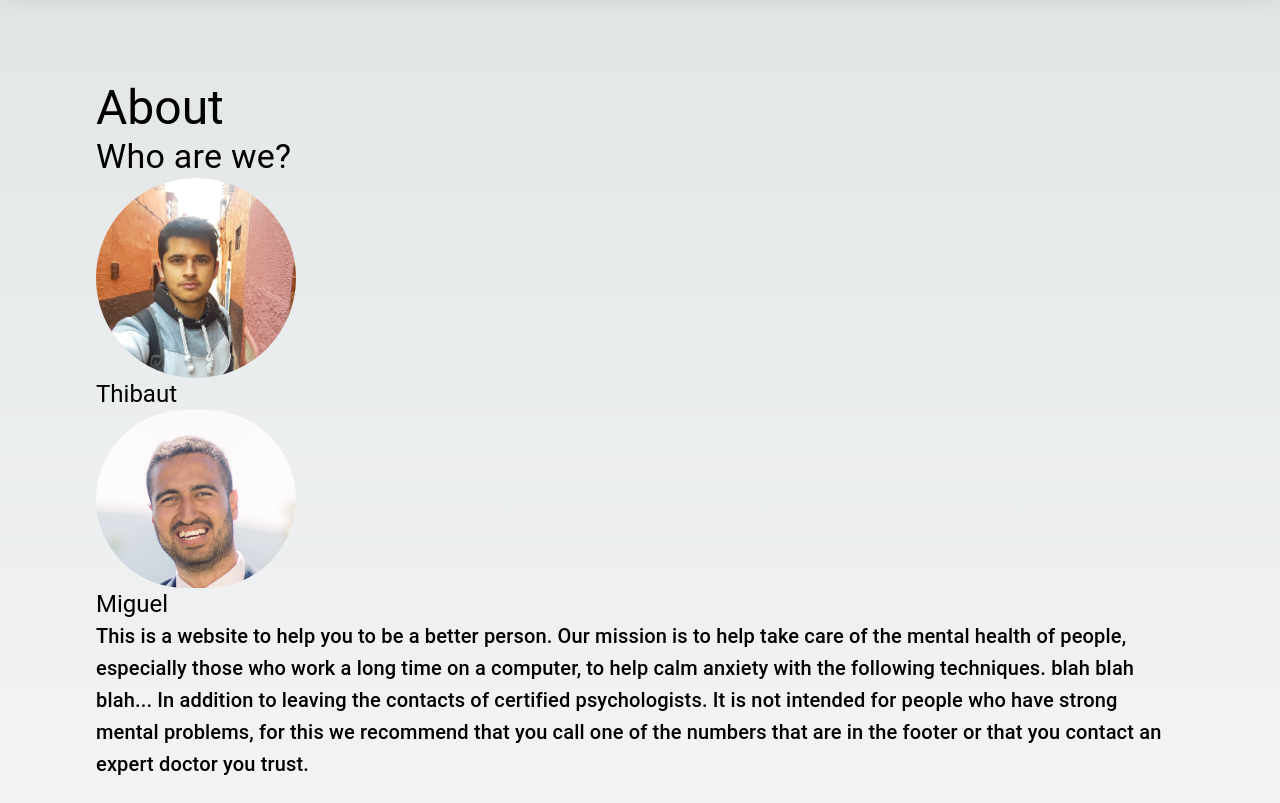
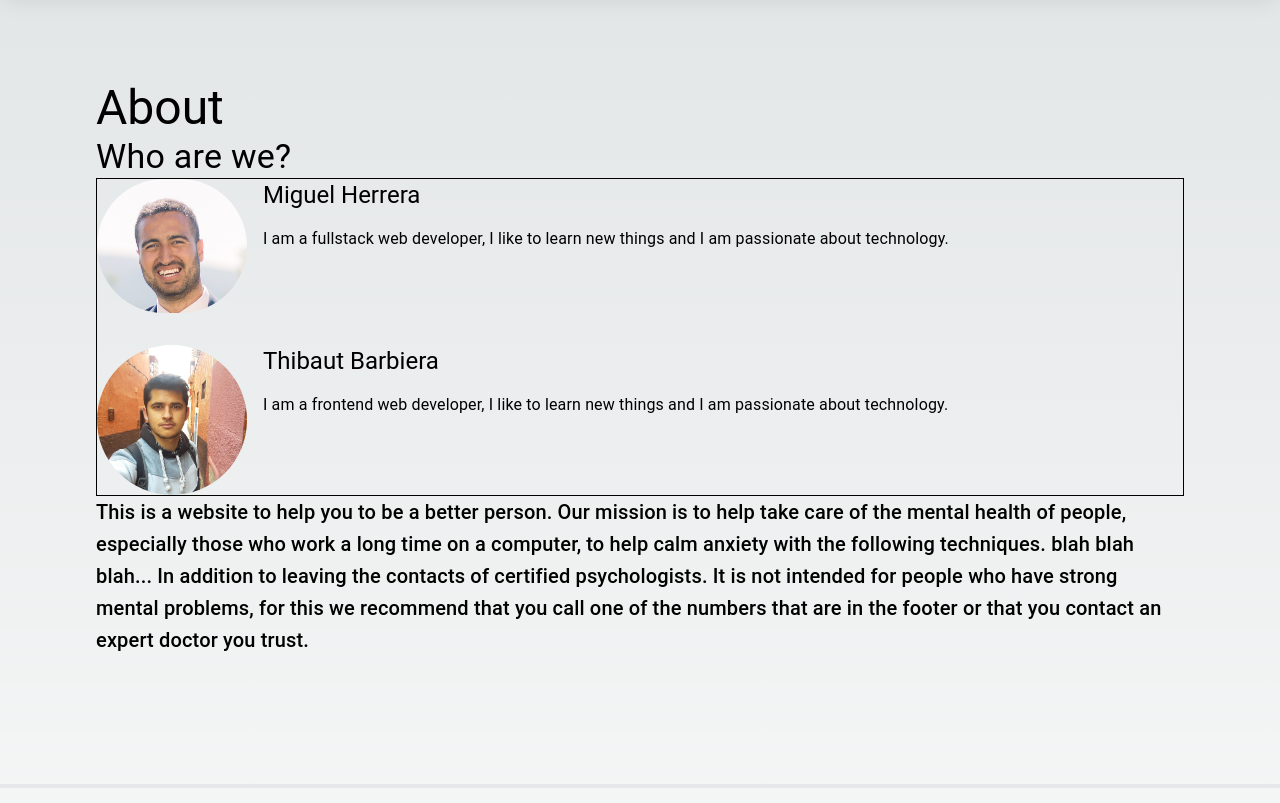
Before and after one commit to backpackoder/getyourmindup, a Next.js app: page /about in a window 1280 px wide. Shown: the part 640-1443 px from the top of the page. Built offline with nearby package versions, Linux system fonts and the light colour scheme; no server answers.

Commit message:
Improve about page

```diff
--- /dev/null
+++ b/app/about/components/Team.tsx
@@ -0,0 +1,67 @@
+import Image from "next/image";
+import { Box, Typography } from "@mui/material";
+
+// Commons
+import { OWNERS } from "@/commons/commons";
+
+export function Team() {
+  return (
+    <Box>
+      <Typography variant="h4" component="h3">
+        Who are we?
+      </Typography>
+
+      <Box
+        sx={{
+          display: "flex",
+          flexDirection: "column",
+          gap: 4,
+          border: "1px solid black",
+        }}
+      >
+        <Presentation person={OWNERS.MIGUEL} />
+        <Presentation person={OWNERS.THIBAUT} />
+      </Box>
+    </Box>
+  );
+}
+
+type PresentationProps = {
+  person: (typeof OWNERS)[keyof typeof OWNERS];
+};
+
+function Presentation({ person }: PresentationProps) {
+  return (
+    <Box
+      sx={{
+        display: "flex",
+        flexWrap: "wrap",
+        // alignItems: "center",
+        gap: 2,
+      }}
+    >
+      <Image
+        src={person.PICTURE}
+        alt={`Picture of ${person.NAME} ${person.SURNAME}`}
+        width={150}
+        height={150}
+        className="rounded-full"
+      />
+
+      <Box
+        sx={{
+          display: "flex",
+          flexDirection: "column",
+          gap: 2,
+        }}
+      >
+        <Typography variant="h5" component="h4">
+          {person.NAME} {person.SURNAME}
+        </Typography>
+        <Typography variant="body1" component="p">
+          {person.BIO}
+        </Typography>
+      </Box>
+    </Box>
+  );
+}
--- a/app/about/page.tsx
+++ b/app/about/page.tsx
@@ -1,7 +1,7 @@
 import { Box, Typography } from "@mui/material";
-import PicOfThibaut from "@/assets/imgs/Thibaut - Profile picture.jpg";
-import PicOfMiguel from "@/assets/imgs/Miguel - Profile picture.jpg";
-import Image, { StaticImageData } from "next/image";
+
+// Components
+import { Team } from "./components/Team";
 
 export default function About() {
   return (
@@ -10,14 +10,7 @@ export default function About() {
         About
       </Typography>
 
-      <Box>
-        <Typography variant="h4" component="h3">
-          Who are we?
-        </Typography>
-
-        <Presentation picture={PicOfThibaut} name="Thibaut" />
-        <Presentation picture={PicOfMiguel} name="Miguel" />
-      </Box>
+      <Team />
 
       <Typography variant="h6" component="p">
         This is a website to help you to be a better person. Our mission is to help take care of the
@@ -30,26 +23,3 @@ export default function About() {
     </Box>
   );
 }
-
-type PresentationProps = {
-  picture: StaticImageData;
-  name: string;
-};
-
-function Presentation({ picture, name }: PresentationProps) {
-  return (
-    <Box>
-      <Image
-        src={picture}
-        alt={`Picture of ${name}`}
-        width={200}
-        height={200}
-        className="rounded-full"
-      />
-
-      <Typography variant="h5" component="h4">
-        {name}
-      </Typography>
-    </Box>
-  );
-}
--- a/commons/commons.tsx
+++ b/commons/commons.tsx
@@ -1,3 +1,7 @@
+// Assets
+import PicOfThibaut from "@/assets/imgs/Thibaut - Profile picture.jpg";
+import PicOfMiguel from "@/assets/imgs/Miguel - Profile picture.jpg";
+
 export const ROUTES = {
   HOME: "/",
   GOOD_ACTION_OF_THE_DAY: "/action",
@@ -37,3 +41,32 @@ export const ROUTES = {
     RELAX: "/api/relax",
   },
 };
+
+export const OWNERS = {
+  MIGUEL: {
+    NAME: "Miguel",
+    SURNAME: "Herrera",
+    PICTURE: PicOfMiguel,
+    JOB: "Fullstack web developer",
+    BIO: "I am a fullstack web developer, I like to learn new things and I am passionate about technology.",
+    CONTACT: {
+      PHONE: null,
+      LINKEDIN: "https://www.linkedin.com/in/miguel-herrera-86a8a71a4/",
+      GITHUB: "https://github.com/pac008",
+      TWITTER: null,
+    },
+  },
+  THIBAUT: {
+    NAME: "Thibaut",
+    SURNAME: "Barbiera",
+    PICTURE: PicOfThibaut,
+    JOB: "Frontend web developer",
+    BIO: "I am a frontend web developer, I like to learn new things and I am passionate about technology.",
+    CONTACT: {
+      PHONE: "+33674020502",
+      LINKEDIN: "https://www.linkedin.com/in/backpackoder",
+      GITHUB: "https://github.com/backpackoder",
+      TWITTER: null,
+    },
+  },
+};
```
